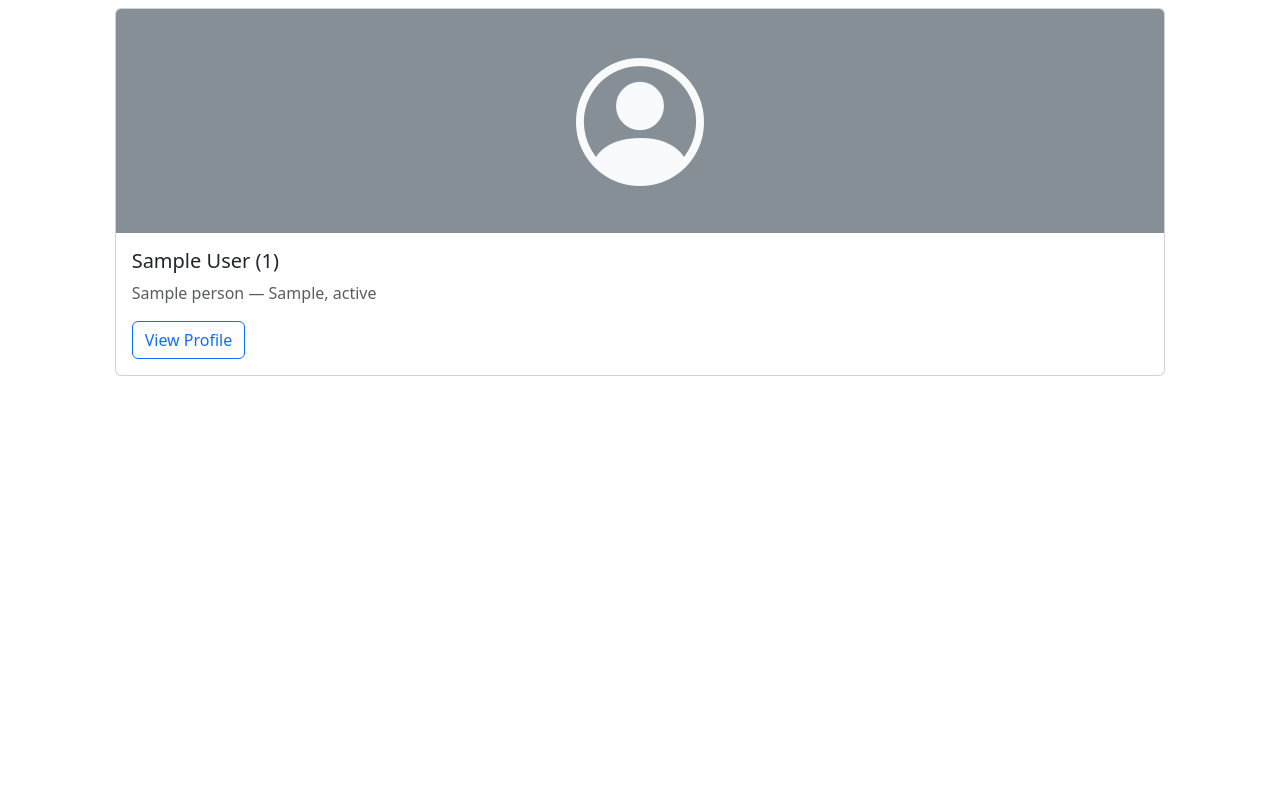
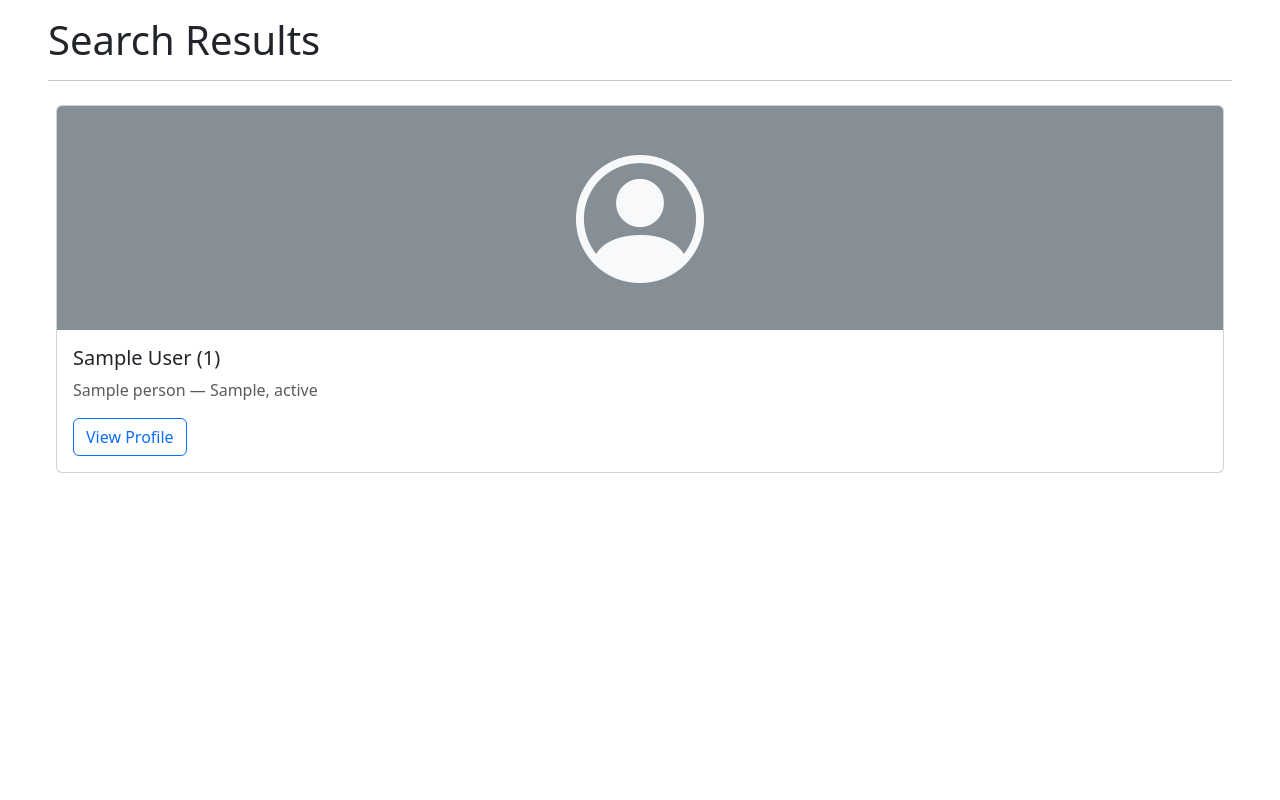
Before and after one commit to curvedinf/hypercells, a Django app: page /cards/ in a window 1280 px wide. Run offline with Django 4.2, Linux system fonts and the light colour scheme; data comes from the database, SQL or seed files in the repository; tables that the repository leaves empty hold one stand-in row (values such as "Sample post").

Commit message:
Card view changes

```diff
--- a/app_example/templates/cards.html
+++ b/app_example/templates/cards.html
@@ -10,7 +10,9 @@
     </head>
 
     <body>
-        <div class="col-10 mx-auto overflow-scroll" style="height: 100vh">
+        <div class="col-12 mx-auto overflow-scroll px-5" style="height: 100vh">
+            <h1 class="my-3">Search Results</h1>
+            <hr>
             {% hypercells_table context %}
         </div>
         {% hypercells_js "hypercells/" context %}
--- a/app_example/templates/cards_tr_js.html
+++ b/app_example/templates/cards_tr_js.html
@@ -1,10 +1,5 @@
-{% load hypercells_tags %}
-
 // This javascript is inserted inside hypercells_js.html in
 // hc_tr_customization(tr_el, row, tbody_el, context_class, row_num, page_num, page_length)
-
-// No return value is required. You can use this section to customize
-// per-row events and other interaction.
 
 let td = document.createElement('td');
 let h = '<div class="card">';
@@ -12,8 +7,7 @@ h += '<div class="card-img-top text-center p-3 text-light align-middle" style="b
 h += '<div class="card-body">';
 h += '<h5 class="card-title">'+row.fields['first_name']+' '+row.fields['last_name']+' ('+(row['row_num']+1)+')</h5>';
 h += '<p class="card-text text-muted">'+row.fields['company_name']+' &mdash; '+row.fields['city']+', '+row.fields['state']+'</p>';
-h += '<a href="#" class="btn btn-outline-primary">View Profile</a>';
+h += '<a class="btn btn-outline-primary btn-view-profile">View Profile</a>';
 h += '</div></div>';
-console.log(row.fields);
 td.innerHTML = h;
 tr_el.appendChild(td);
--- a/app_example/templates/index.html
+++ b/app_example/templates/index.html
@@ -29,7 +29,7 @@
             <div class="row g-5">
                 <div class="col-md-12">
                     <h2>Examples</h2>
-                    <p>Check out these example use cases for Hypercells to get a feel for how easily large QuerySets can be displayed. (Data is dummy data -- not real!)</p>
+                    <p>Check out these example use cases for Hypercells to get a feel for how easily large QuerySets can be displayed. (Note: dummy data -- not real people!)</p>
                     <ul class="icon-list">
                         <li><a href="/basic/">Basic Example</a></li>
                         <li><a href="/multiple/">Multiple Contexts Example</a></li>
--- a/hypercells/templates/hypercells_td_js.html
+++ b/hypercells/templates/hypercells_td_js.html
@@ -1,5 +1,3 @@
-{% load hypercells_tags %}
-
 // This javascript is inserted inside hypercells_js.html in
 // hc_generate_td_innerHTML(td_el, field_name, row, tbody_el, context_class)
 
--- a/hypercells/templates/hypercells_tr_js.html
+++ b/hypercells/templates/hypercells_tr_js.html
@@ -1,5 +1,3 @@
-{% load hypercells_tags %}
-
 // This javascript is inserted inside hypercells_js.html in
 // hc_tr_customization(tr_el, row, tbody_el, context_class)
 
```
